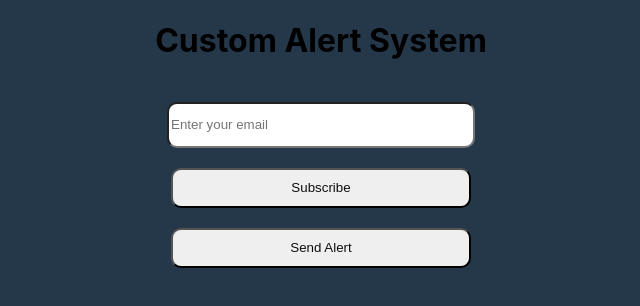
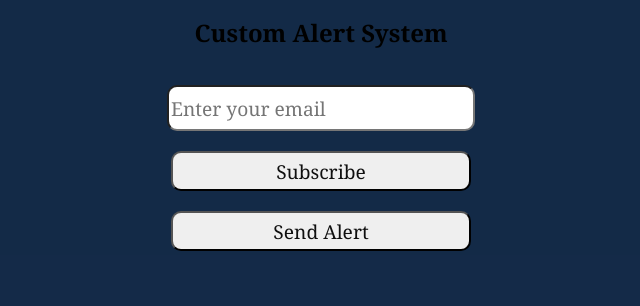
Before and after one commit to anuj112003/custon-aleart-system, a React (Create React App) app in the folder client/: page / in a window 1280 px wide. Shown: the top 306 px of the page, without its empty margins (319-959 px from the left). Built offline with nearby package versions, Linux system fonts and the light colour scheme.

Commit message:
Update App.css

```diff
--- a/client/src/App.css
+++ b/client/src/App.css
@@ -1,23 +1,35 @@
 .body{
-  background-color:rgb(21 41 61 / 93%);
+  background:#021a3aed;
   height: 800px;
 }
 .container{
   display: flex;
   flex-direction: column;
+margin: auto;
   gap:20px;
+
 
 
 }
 .heading{
   display: flex;
   justify-content: center;
+  font-family: Cambria, Cochin, Georgia, Times, 'Times New Roman', serif;
+  font-size: x-large;
+ border-radius: 10px;
+  border-width: 10px;
+  border-color: #000;
+
+
 }
 .input{
+
   margin: auto;
   width: 300px;
   height: 40px;
   border-radius: 10px;
+  font-family: Cambria, Cochin, Georgia, Times, 'Times New Roman', serif;
+  font-size: larger;
 }
 .subs{
 
@@ -26,6 +38,8 @@
   height: 40px;
   color:rgb(15, 15, 15);
   border-radius: 10px;
+  font-family: Cambria, Cochin, Georgia, Times, 'Times New Roman', serif;
+  font-size: larger;
 }
 .alert{
   border-radius: 10px;
@@ -33,14 +47,15 @@
   width: 300px;
   height: 40px;
   color:rgb(15, 15, 15);
-
+  font-size: larger;
+  font-family: Cambria, Cochin, Georgia, Times, 'Times New Roman', serif;
 }
 .alert:hover{
       cursor: pointer;
       transform: scale(1.25);
       transition: ease;
       transition-duration: 0.4s;
-      background:  #000;
+      background:  #393842;
       color:#FFF ;
 }
 .subs:hover{
@@ -49,7 +64,7 @@
      transition: ease;
      transition-duration: 0.4s;
 
-      background:  #000;
+      background:  #393842;
       color:#FFF ;
 }
 
@@ -57,8 +72,11 @@
 
 p{
   margin: auto;
-
+  font-weight: 400 ;
+  font-family: Cambria, Cochin, Georgia, Times, 'Times New Roman', serif;
   font-size:x-large;
+  border-color: red;
+ border: #000;
 }
 @media only screen and (max-width: 487px) {
   /* p{
```
